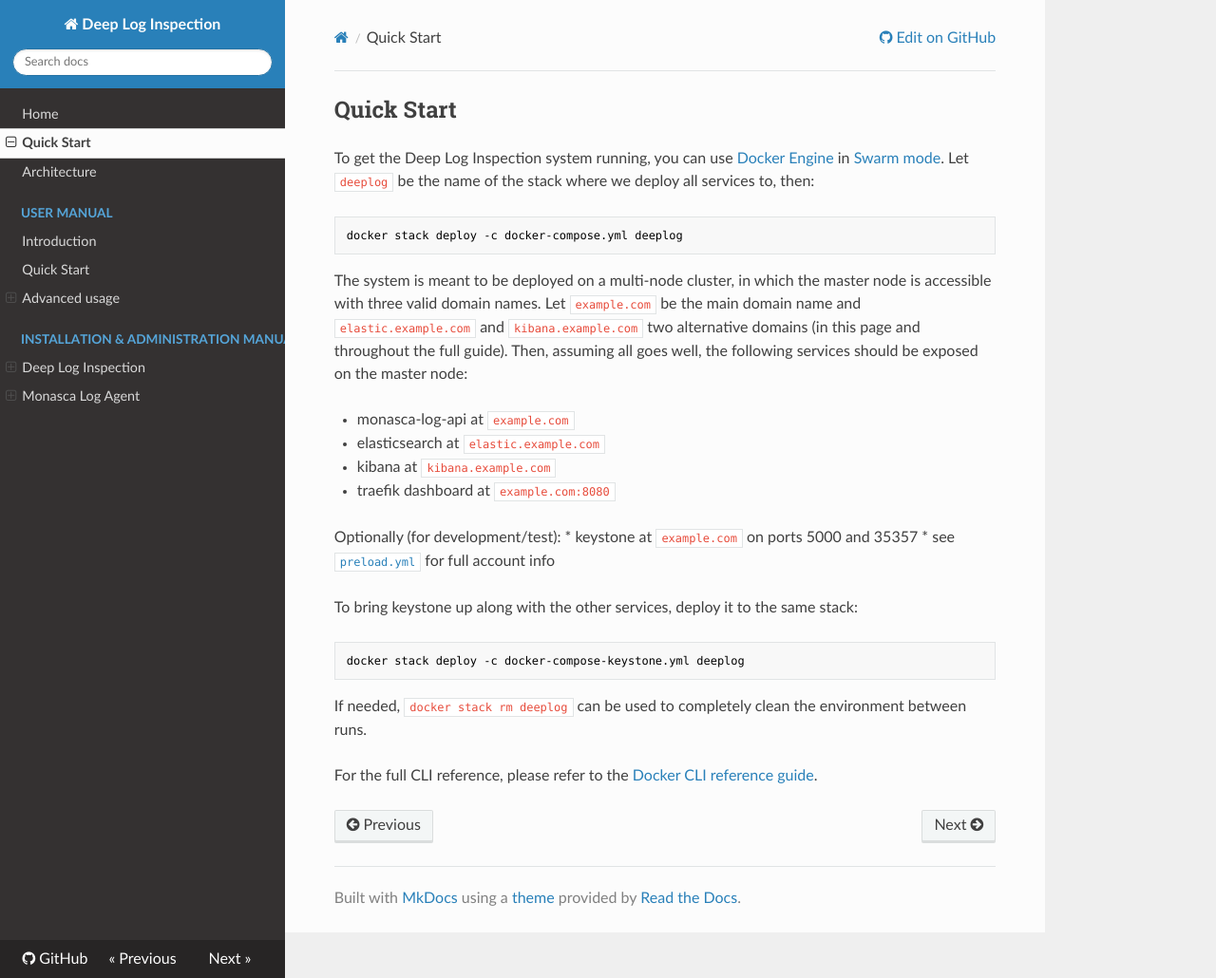
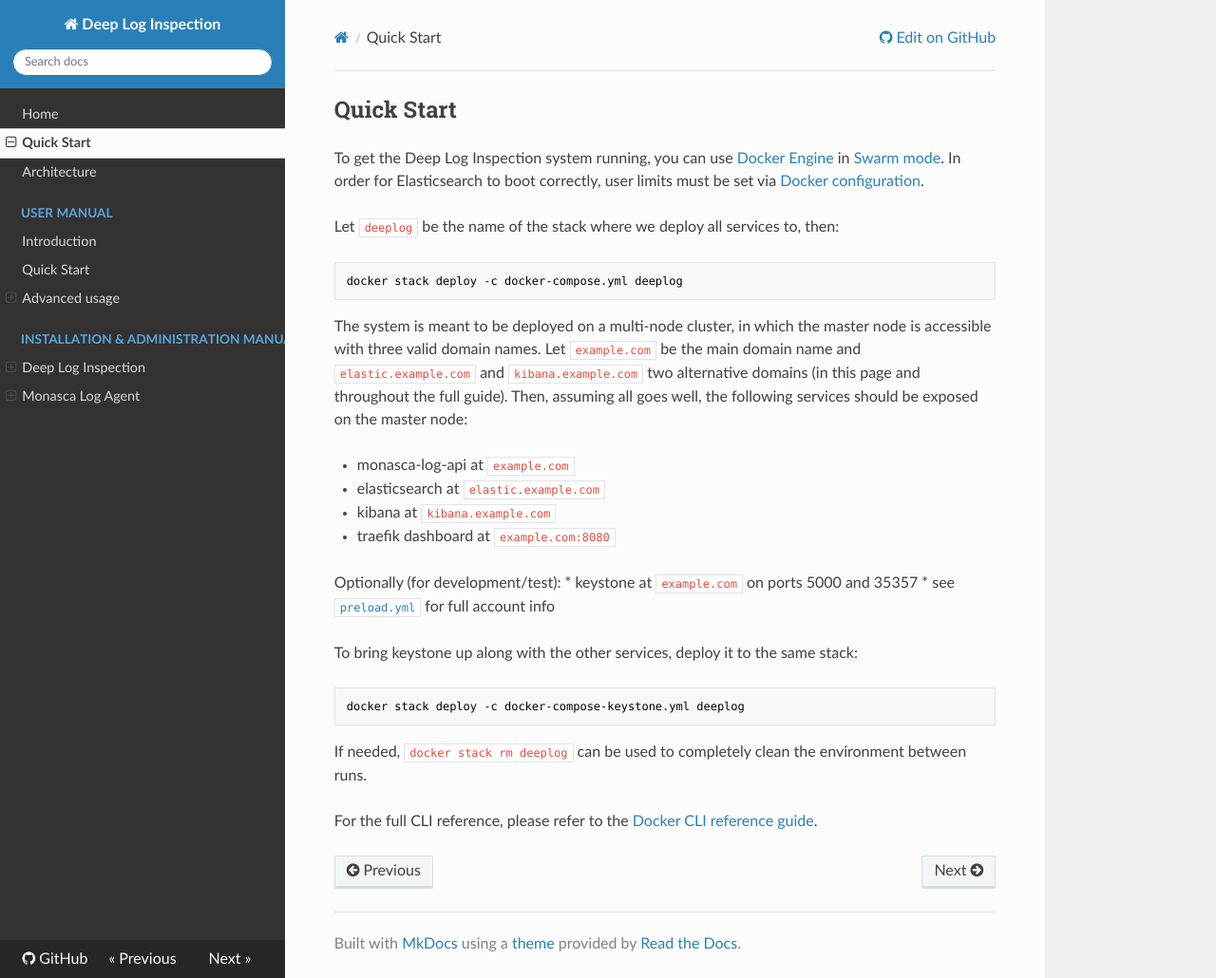
Before and after one commit to martel-innovate/deep-log-inspection, an MkDocs documentation site: the page built from doc/quickstart.md, in a window 1280 px wide and 1030 px high. Shown: the whole window at 95% size. Built offline with MkDocs 1.6.1, drawn with Linux system fonts in a browser that asks for light colours; nearby versions of some CDN libraries; old or Windows-style settings are respelled for this version of MkDocs.

Commit message:
updated with docker engine configuration for user limits

```diff
--- a/doc/quickstart.md
+++ b/doc/quickstart.md
@@ -1,7 +1,9 @@
 Quick Start
 -----------
 
-To get the Deep Log Inspection system running, you can use [Docker Engine][1] in [Swarm mode][2]. Let `deeplog` be the name of the stack where we deploy all services to, then:
+To get the Deep Log Inspection system running, you can use [Docker Engine][1] in [Swarm mode][2]. In order for Elasticsearch to boot correctly, user limits must be set via [Docker configuration](../log-server/config/docker.service).
+
+Let `deeplog` be the name of the stack where we deploy all services to, then:
 
     docker stack deploy -c docker-compose.yml deeplog
 
```
Also changed, not shown: README.md (+3 -1 lines), doc/install/install.md (+1 -1 lines).
